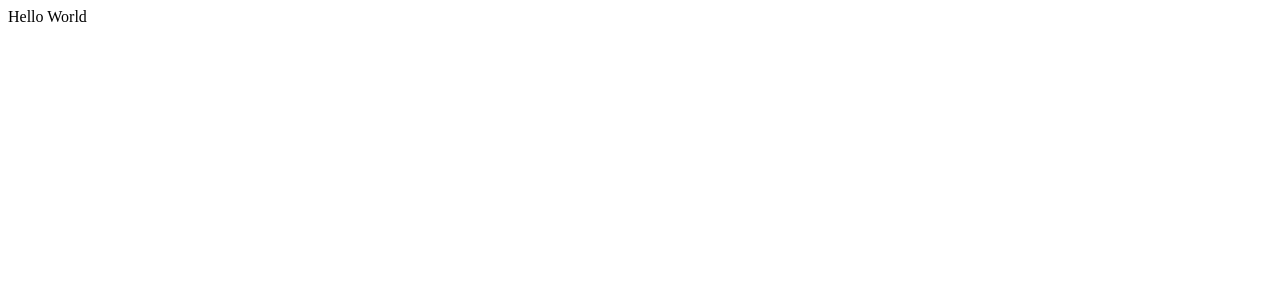
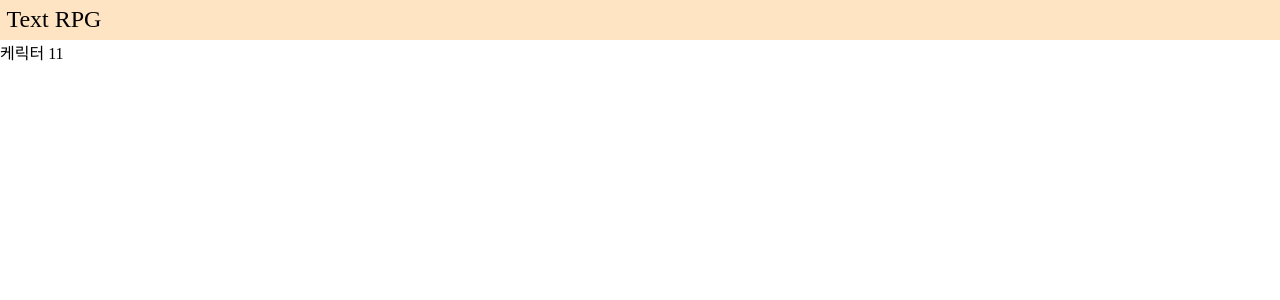
Before and after one commit to ptk5758/WTRPG, a React (Create React App) app: page / in a window 1280 px wide. Shown: the top 300 px of the page. Built offline with nearby package versions, Linux system fonts and the light colour scheme.

Commit message:
Header CSS

```diff
--- a/package.json
+++ b/package.json
@@ -8,6 +8,7 @@
     "@testing-library/user-event": "^13.5.0",
     "react": "^18.2.0",
     "react-dom": "^18.2.0",
+    "react-router": "^6.4.2",
     "react-scripts": "5.0.1",
     "web-vitals": "^2.1.4"
   },
--- a/src/App.js
+++ b/src/App.js
@@ -1,7 +1,10 @@
+import Header from "./component/Header";
+import Main from "./page/Main";
+
 function App() {
   return (
-    <div className="">
-      Hello World
+    <div className="content">
+      <Main/>
     </div>
   );
 }
--- /dev/null
+++ b/src/component/Character/Character.js
@@ -0,0 +1,7 @@
+export default function() {
+    return(
+        <div>
+            케릭터 11
+        </div>
+    );
+}
--- /dev/null
+++ b/src/component/Header/index.js
@@ -0,0 +1,9 @@
+export default function() {
+    return(
+        <header>
+            <span className="h-logo">
+                <p>Text RPG</p>
+            </span>
+        </header>
+    );
+}
--- /dev/null
+++ b/src/css/layout.css
@@ -0,0 +1,12 @@
+/* 스타일 초기화 태그 */
+html, body, div, span, applet, object, iframe,h1, h2, h3, h4, h5, h6, p, blockquote, pre,a, abbr, acronym, address, big, cite, code,del, dfn, em, img, ins, kbd, q, s, samp,small, strike, strong, sub, sup, tt, var,b, u, i, center,dl, dt, dd, ol, ul, li,fieldset, form, label, legend,table, caption, tbody, tfoot, thead, tr, th, td,article, aside, canvas, details, embed, figure, figcaption, footer, header, hgroup, menu, nav, output, ruby, section, summary,time, mark, audio, video {
+    margin: 0;
+    padding: 0;
+    border: 0;
+    font-size: 100%;
+    font: inherit;
+    vertical-align: baseline;
+}
+
+header { background-color: bisque; padding: 0.4rem;}
+header > .h-logo { font-size: 24px; }
--- a/src/index.js
+++ b/src/index.js
@@ -2,6 +2,7 @@ import React from 'react';
 import ReactDOM from 'react-dom/client';
 import App from './App';
 import reportWebVitals from './reportWebVitals';
+import './css/layout.css';
 
 const root = ReactDOM.createRoot(document.getElementById('root'));
 root.render(
--- /dev/null
+++ b/src/page/Main.js
@@ -0,0 +1,12 @@
+import Character from "../component/Character/Character";
+import Header from "../component/Header";
+
+function Main() {
+    return(
+        <>
+            <Header/>
+            <Character/>
+        </>
+    );
+}
+export default Main;
```
Also changed, not shown: 1 other file (tests, documents, lock files or other folders).
